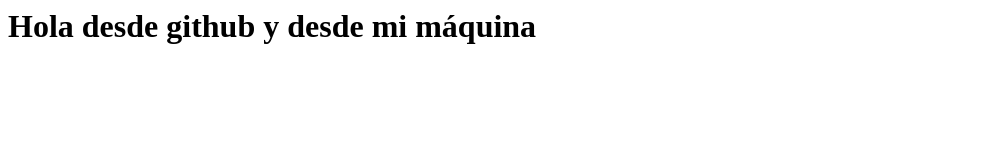
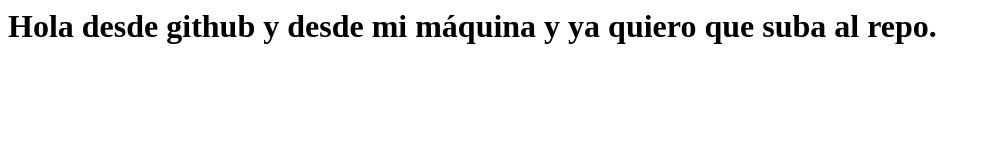
Before and after one commit to carloscotton/holamundo_do, a plain HTML site: page index.html in a window 1280 px wide. Shown: the whole page, without its empty margins (0-991 px from the left). Drawn offline with Linux system fonts and the light colour scheme.

Commit message:
Cambio de saludo
Agrego un texto mas

```diff
--- a/index.html
+++ b/index.html
@@ -1,5 +1,5 @@
 <html>
   <body>
-    <h1>Hola desde github y desde mi máquina</h1>
+    <h1>Hola desde github y desde mi máquina y ya quiero que suba al repo.</h1>
   </body>
 </html>
```
